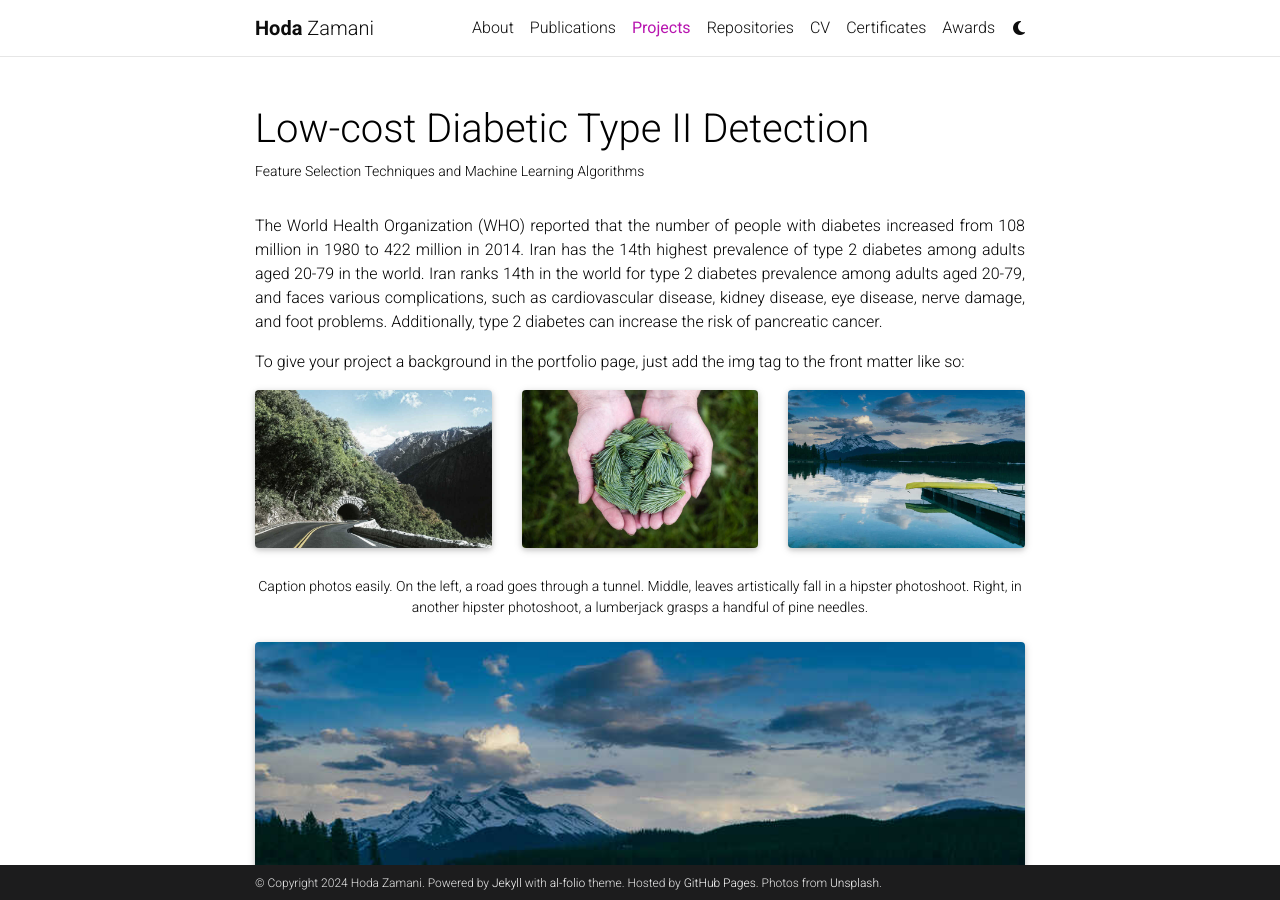
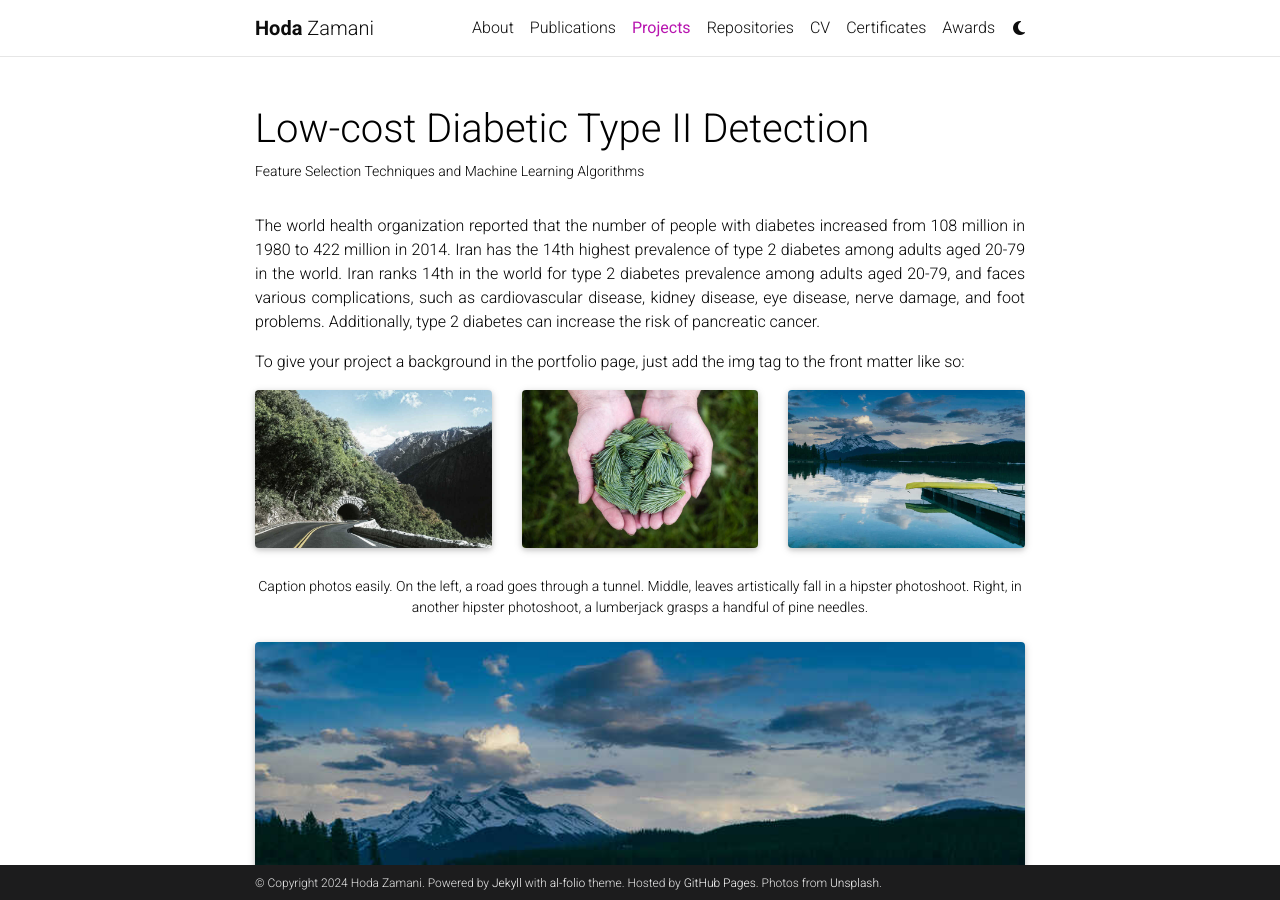
Before and after one commit to HodaZamani/HodaZamani.github.io, a Jekyll site: the page built from _projects/1_project.md, in a window 1280 px wide and 900 px high. Built offline with Jekyll 4.4.1, drawn with Linux system fonts in a browser that asks for light colours; full-size pictures stand in for the smaller copies a plugin makes; comment, search, counter and statistics services are not loaded; a style sheet for code colours, icons or effects is not loaded.

Commit message:
Update 1_project.md

```diff
--- a/_projects/1_project.md
+++ b/_projects/1_project.md
@@ -8,7 +8,7 @@
 related_publications: HodaImputationMethod
 ---
 
-<p align="justify">The World Health Organization (WHO) reported that the number of people with diabetes increased from 108 million in 1980 to 422 million in 2014. Iran has the 14th highest prevalence of type 2 diabetes among adults aged 20-79 in the world. Iran ranks 14th in the world for type 2 diabetes prevalence among adults aged 20-79, and faces various complications, such as cardiovascular disease, kidney disease, eye disease, nerve damage, and foot problems. Additionally, type 2 diabetes can increase the risk of pancreatic cancer.</p>
+<p align="justify">The world health organization reported that the number of people with diabetes increased from 108 million in 1980 to 422 million in 2014. Iran has the 14th highest prevalence of type 2 diabetes among adults aged 20-79 in the world. Iran ranks 14th in the world for type 2 diabetes prevalence among adults aged 20-79, and faces various complications, such as cardiovascular disease, kidney disease, eye disease, nerve damage, and foot problems. Additionally, type 2 diabetes can increase the risk of pancreatic cancer.</p>
 
 To give your project a background in the portfolio page, just add the img tag to the front matter like so:
 
```
